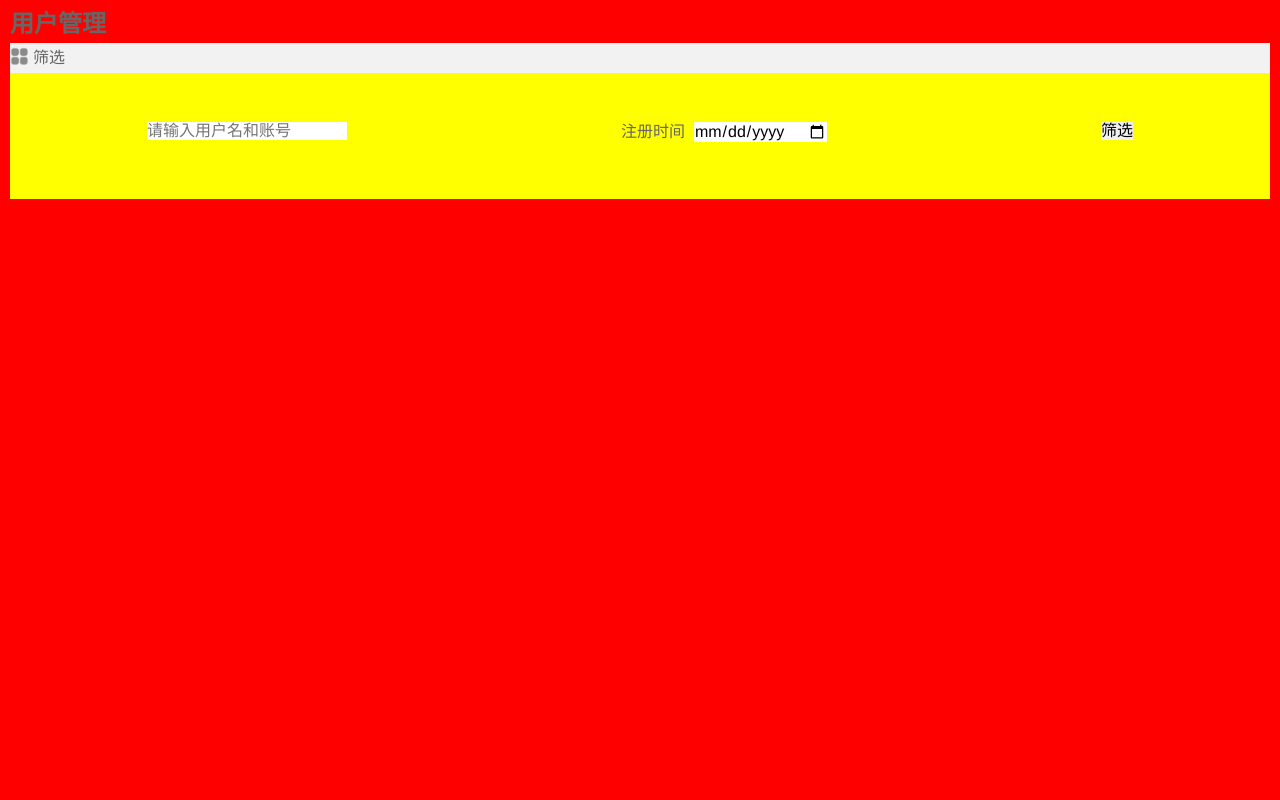
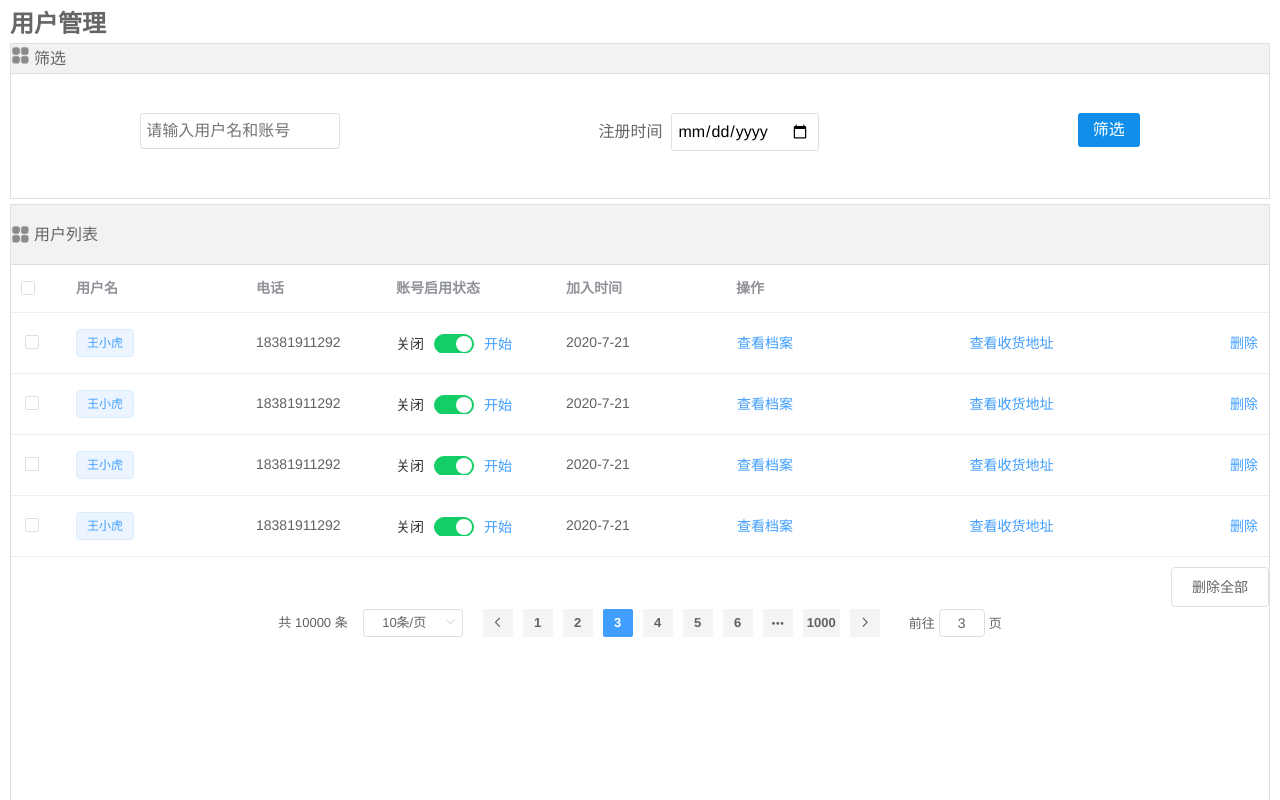
Before and after one commit to chenxianyun-arch/HIS, a Vue app: page /usermanager in a window 1280 px wide. Built offline with nearby package versions, Linux system fonts and the light colour scheme; what toast_demo_based_vue would draw is missing.

Commit message:
初步完成usermanager页面

```diff
--- a/src/views/usermanager/UserManager.vue
+++ b/src/views/usermanager/UserManager.vue
@@ -21,12 +21,110 @@
         <!-- 中间的列表盒子 -->
         <div class="select-box">
           <div><input class="user-account" type="text" placeholder="请输入用户名和账号" /></div>
-          <div><span>注册时间</span>&nbsp; <input type="date" /></div>
-          <div><button>筛选</button></div>
+          <div><span>注册时间</span>&nbsp; <input type="date" class="register-date"/></div>
+          <div><button class="select-btn">筛选</button></div>
         </div>
       </div>
     </div>
-
+    <!-- 用户列表 -->
+    <div class="select-list select-user">
+       <div class="list-item list-reset">
+         <i class="icon-select icon-reset"><img src="../../assets/usermanager/menu.png" alt="分类图片"></i>
+         <span class="item-info">用户列表</span>
+         <div class="message"></div>
+         <div class="qun-message"></div>
+         <div class="app-message"></div>
+       </div>
+       <div class="list-box">
+         <!-- 中间的列表盒子 -->
+         <div class="select-box">
+           <!-- 用户列表区域 -->
+           <div class="table">
+             <el-table
+               ref="multipleTable"
+               :data="tableData"
+               tooltip-effect="dark"
+               style="width: 100%"
+               @selection-change="handleSelectionChange">
+               <el-table-column
+                 type="selection"
+                 width="55">
+               </el-table-column>
+               <el-table-column
+                 prop="name"
+                 label="用户名"
+                 width="180">
+                 <template slot-scope="scope">
+                   <el-popover trigger="hover" placement="top">
+                     <p>用户名: {{ scope.row.name }}</p>
+                     <p>电话: {{ scope.row.address }}</p>
+                     <div slot="reference" class="name-wrapper">
+                       <el-tag size="medium">{{ scope.row.name }}</el-tag>
+                     </div>
+                   </el-popover>
+                 </template>
+               </el-table-column>
+               <el-table-column
+                 width="140"
+                 prop="phone"
+                 label="电话">
+               </el-table-column>
+               <el-table-column
+                 prop="address"
+                 label="账号启用状态"
+                 width="170">
+                  <template slot-scope="scope">
+                    <el-switch
+                      style="display: block"
+                      v-model="value1"
+                      active-color="#13ce66"
+                      active-text="开始"
+                      inactive-text="关闭">
+                    </el-switch>
+                  </template>
+               </el-table-column>
+               <el-table-column
+                 prop="time"
+                 label="加入时间"
+                 width="170">
+               </el-table-column>
+               <el-table-column
+                 width=""
+                 prop="address"
+                 label="操作">
+                 <template slot-scope="scope">
+                   <div style="display: flex; justify-content: space-between; flex-wrap: nowrap;">
+                     <el-button @click="handleClick(scope.row)" type="text" size="medium">查看档案</el-button>
+                     <el-button type="text" size="medium">查看收货地址</el-button>
+                     <el-button type="text" size="medium">删除</el-button>
+                   </div>
+                 </template>
+               </el-table-column>
+             </el-table>
+           </div>
+         </div>
+         <!-- 底部的删除全部按钮和分页插件 -->
+         <div class="page-plugin">
+           <!-- 删除全部 -->
+           <div class="deleteall" style="position: relative; right: 0; height: 50px;">
+             <el-button style="float: right; margin-top: 10px;">删除全部</el-button>
+           </div>
+           <!-- 分页插件 -->
+           <div style="display: flex; justify-content: center;">
+             <el-pagination
+               background
+               @size-change="handleSizeChange"
+               @current-change="handleCurrentChange"
+               :current-page="currentPage"
+               :page-sizes="[10, 20, 30, 100]"
+               :page-size="pageSize"
+               layout="total, sizes, prev, pager, next, jumper"
+               :total="total">
+             </el-pagination>
+           </div>
+         </div>
+       </div>
+     </div>
    </div>
  </div>
 </template>
@@ -34,7 +132,58 @@
 <script>
 
 export default {
-  name: "UserManager"
+  name: "UserManager",
+  data() {
+    return {
+      // 列表数据
+      tableData: [{
+        date: '2016-05-02',
+        name: '王小虎',
+        time: '2020-7-21',
+        phone: '18381911292',
+        // 是否开启账号
+        value: false
+      }, {
+        date: '2016-05-04',
+        name: '王小虎',
+        time: '2020-7-21',
+        phone: '18381911292',
+        // 是否开启账号
+        value: false
+      }, {
+        date: '2016-05-01',
+        name: '王小虎',
+        time: '2020-7-21',
+        phone: '18381911292',
+        // 是否开启账号
+        value: false
+      }, {
+        date: '2016-05-03',
+        name: '王小虎',
+        time: '2020-7-21',
+        phone: '18381911292',
+        // 是否开启账号
+        value: false
+      }],
+      // 多选所要用到的数组
+      multipleSelection: [], // 多选中后的数据是那些
+      value1: true,   // switch 是否打开
+      currentPage: 3, // 当前页码
+      pageSize: 10,   // 每页大小
+      total: 10000     // 总页数
+    }
+  },
+  methods: {
+    // 点击查看编辑
+    handleClick(row) {
+      console.log(row);
+    },
+    // 复选框选中之后和没有被选中时候发生变化
+    handleSelectionChange(val) {
+      this.multipleSelection = val;
+      console.log('111')
+    }
+  }
 }
 
 </script>
@@ -47,23 +196,40 @@ export default {
 }
 
 .container .main {
+ overflow-x: hidden;
  padding: 10px;
  width: inherit;
  height: 100%;
- background-color: red;
 }
 
 .container .main .select-list{
   margin-top: 5px;
   width: 100%;
   height: 20%;
-  background-color: yellow;
+  border: 1px solid #dcdfe6;
 }
+
+.container .main .table{
+  width: 100%;
+}
+
+.container .main .select-user {
+  width: 100%;
+  height: 80%;
+}
+
+
 
 .container .main .select-list .list-item {
   height: 30px;
   line-height: 30px;
+  border-bottom: 1px solid #dcdfe6;
   background-color: #f2f2f2;
+}
+
+.container .main .select-list .list-reset {
+  height: 60px;
+  line-height: 60px;
 }
 
 .container .main .select-list .list-item img {
@@ -95,9 +261,34 @@ export default {
 
 .container .main .select-list .select-box .user-account {
   width: 200px;
+  padding: 8px 8px 8px 5px;
+  border: 1px solid #dcdfe6;
+  border-radius: 3px;
+}
+
+.container .main .select-list .select-box .register-date {
+  padding: 8px 8px 8px 5px;
+  border: 1px solid #dcdfe6;
+  border-radius: 3px;
+}
+
+.container .main .select-list .select-box .select-btn {
+  padding: 8px 15px 8px 15px;
+  border-radius: 3px;
+  color: #fff;
+  background-color: #108ee9;
+}
+
+.container .main .select-list .select-box .select-btn:hover {
+  cursor: pointer;
+}
+
+.container .main .select-list .icon-select img{
+  top: 10%;
 }
 
 
 
 
+
 </style>
```
